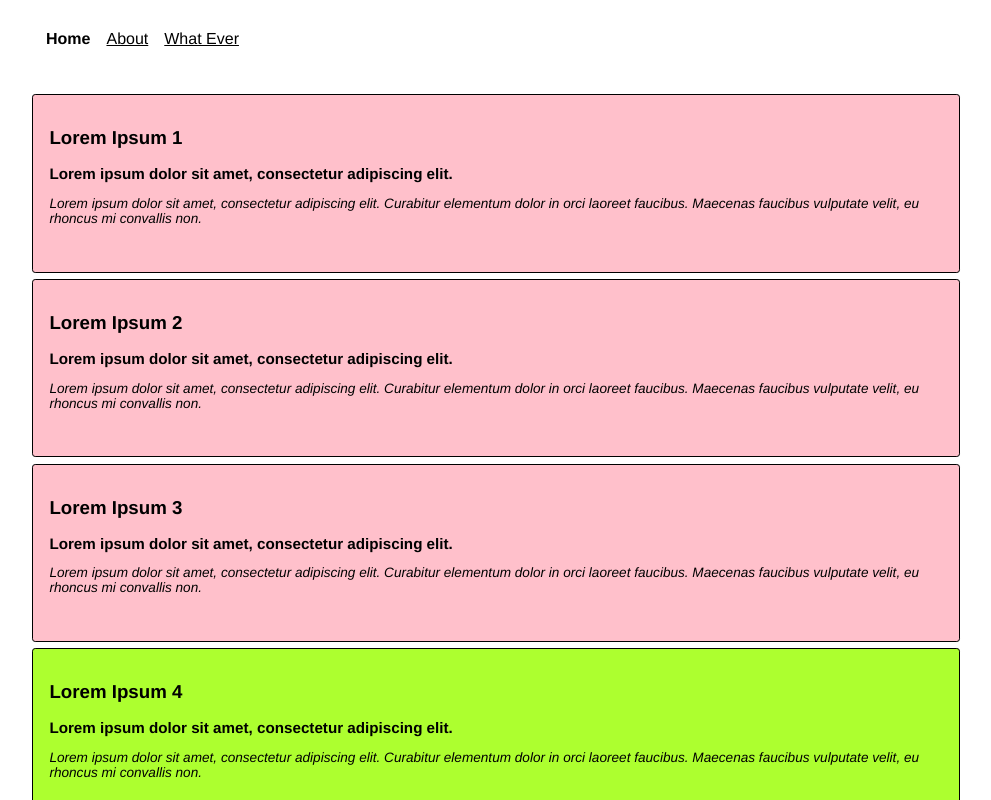
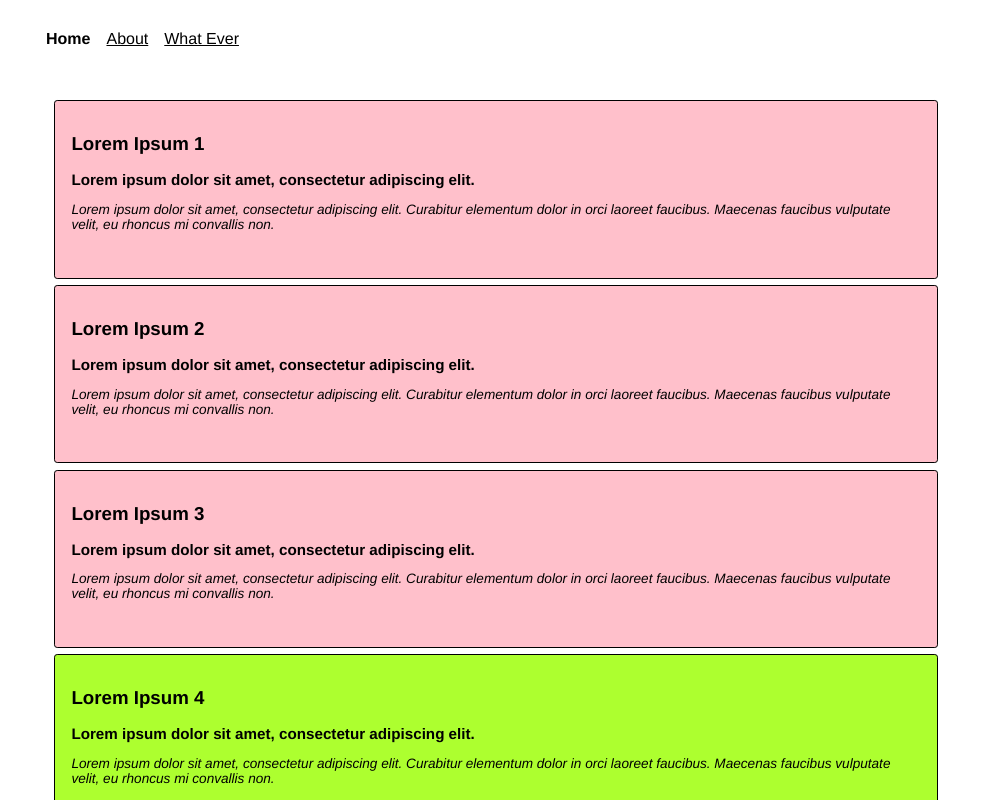
Before and after one commit to LaboratoryVue/kittens-regru-test-app, a Vue app: page / in a window 1280 px wide. Shown: the top 800 px of the page, without its empty margins (144-1135 px from the left). Built offline with nearby package versions, Linux system fonts and the light colour scheme.

Commit message:
nice styling components

```diff
--- a/src/App.vue
+++ b/src/App.vue
@@ -1,8 +1,10 @@
 <template>
-  <div id="app">
+  <section id="app">
     <navigation />
-    <router-view />
-  </div>
+    <div class="wrapper">
+      <router-view />
+    </div>
+  </section>
 </template>
 
 <script>
@@ -17,11 +19,13 @@ export default {
 
 
 <style lang="scss">
-*, *:before, *:after {
+*,
+*:before,
+*:after {
   -moz-box-sizing: border-box;
   -webkit-box-sizing: border-box;
   box-sizing: border-box;
- }
+}
 
 body {
   margin: 0 auto;
@@ -32,4 +36,7 @@ body {
   -webkit-font-smoothing: antialiased;
   -moz-osx-font-smoothing: grayscale;
 }
+.wrapper {
+  padding: 1rem 2rem;
+}
 </style>
--- a/src/views/About.vue
+++ b/src/views/About.vue
@@ -1,5 +1,20 @@
 <template>
-  <div class="about">
-    <h1>This is an about page</h1>
-  </div>
+  <section class="about">
+    <h2 class="about__title">page about</h2>
+  </section>
 </template>
+
+<script>
+export default {
+  name: 'PageAbout'
+};
+</script>
+
+<style lang="scss" scoped>
+.about {
+  //
+  &__title {
+    text-transform: capitalize;
+  }
+}
+</style>
--- a/src/views/Home.vue
+++ b/src/views/Home.vue
@@ -1,7 +1,7 @@
 <template>
-  <div class="home">
+  <section class="home">
     <tiles />
-  </div>
+  </section>
 </template>
 
 <script>
@@ -16,8 +16,6 @@ export default {
 
 <style lang="scss" scoped>
 .home {
-  display: flex;
-  flex-wrap: wrap;
-  padding: 10px;
+  //
 }
 </style>
--- a/src/views/Preview.vue
+++ b/src/views/Preview.vue
@@ -28,12 +28,15 @@ export default {
 </script>
 
 <style lang="scss" scoped>
+// PREVIEW
 .preview {
   padding: 2rem 1rem;
 
+  // PREVIEW BODY
   &__body {
     margin-bottom: 2rem;
 
+    // PREVIEW CONTENT
     & .content {
       //
       &__title {
@@ -57,6 +60,7 @@ export default {
     }
   }
 
+  // PREVIEW FOOTER
   &__footer {
     //
     & .control {
--- a/src/views/WhatEver.vue
+++ b/src/views/WhatEver.vue
@@ -1,5 +1,7 @@
 <template>
-  <h2>WhatEver</h2>
+  <section class="whatever">
+    <h2 class="whatever__title">page what ever</h2>
+  </section>
 </template>
 
 <script>
@@ -9,5 +11,10 @@ export default {
 </script>
 
 <style lang="scss" scoped>
-//
+.whatever {
+  //
+  &__title {
+    text-transform: capitalize;
+  }
+}
 </style>
```
